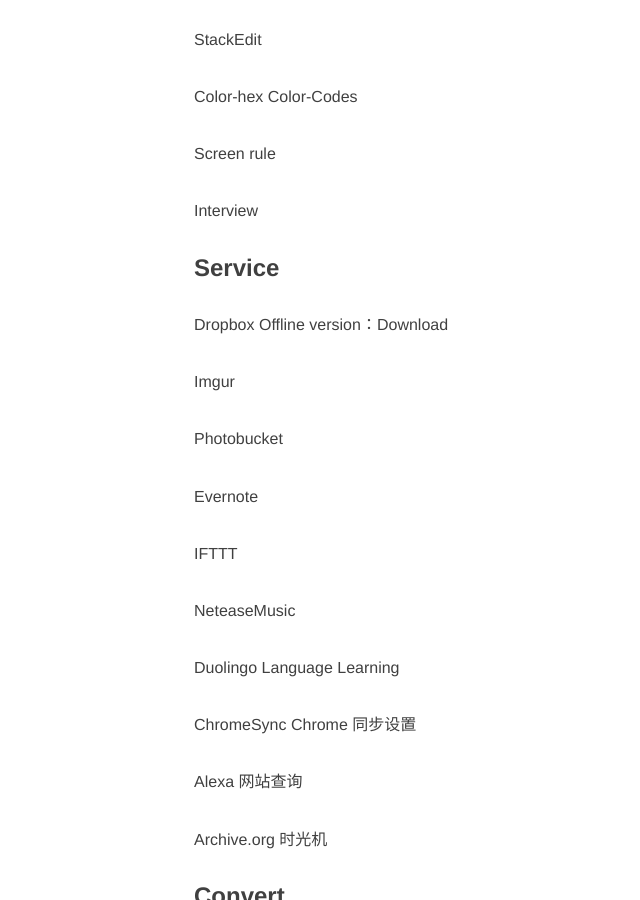
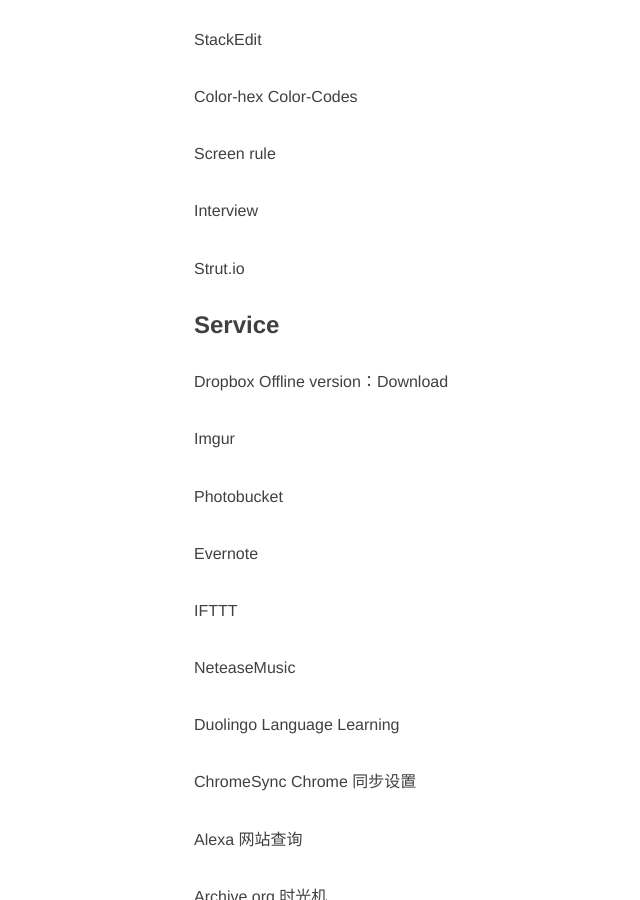
Before and after one commit to Azeril/Microdust, a Jekyll site: the page built from Tools.md, in a window 1280 px wide and 900 px high, scrolled down 726 px. Shown: the whole window, without its empty margins (71-711 px from the left). Built offline with Jekyll 4.4.1, drawn with Linux system fonts in a browser that asks for light colours; nearby versions of some CDN libraries.

Commit message:
change the setting

```diff
--- a/Tools.md
+++ b/Tools.md
@@ -24,14 +24,14 @@
 
 [Interview](http://azeril.me/Interview/)
 
+[Strut.io](http://strut.io/)
+
 ### Service
 [Dropbox](https://www.dropbox.com/)  Offline version：[Download](https://www.dropbox.com/downloading?plat=mac&full=1)
 
 [Imgur](http://imgur.com/)
 
 [Photobucket](photobucket.com)
-
-
 
 [Evernote](https://www.evernote.com/)
 
```
